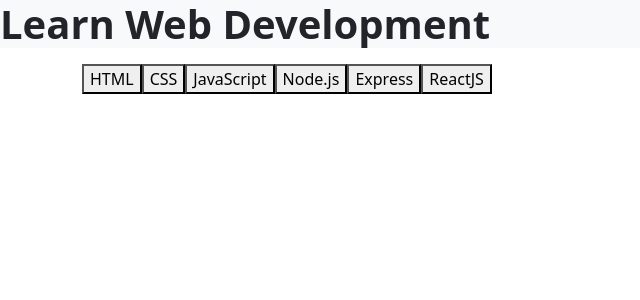
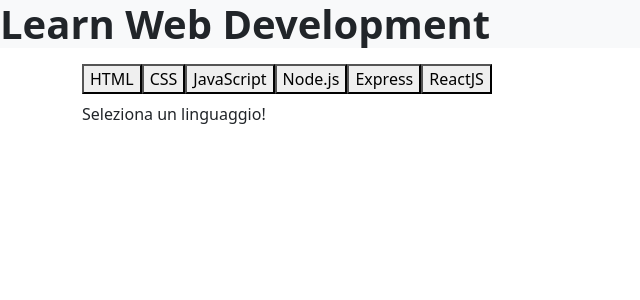
Before and after one commit to BanLowi/react-use-state, a React (Vite) app: page / in a window 1280 px wide. Shown: the top 300 px of the page, without its empty margins (0-640 px from the left). Built offline with nearby package versions, Linux system fonts and the light colour scheme.

Commit message:
added condition for card or not

```diff
--- a/src/components/Navbar.jsx
+++ b/src/components/Navbar.jsx
@@ -12,7 +12,6 @@
             setBtnId(id)
         }
     }
-
 
     return (
         <div>
@@ -36,12 +35,19 @@
                 }
             </nav >
 
-            {
+
+            {btnId === 0 ? (
+                <p>Seleziona un linguaggio!</p>
+            ) : (
+
+
                 languages.map(language => {
 
-                    return language.id === btnId ? (<Card key={language.id} language={language} />) : ""
+                    return btnId === language.id ? (<Card key={language.id} language={language} />) : ""
                 })
-            }
+
+            )}
+
 
         </div>
     )
```
